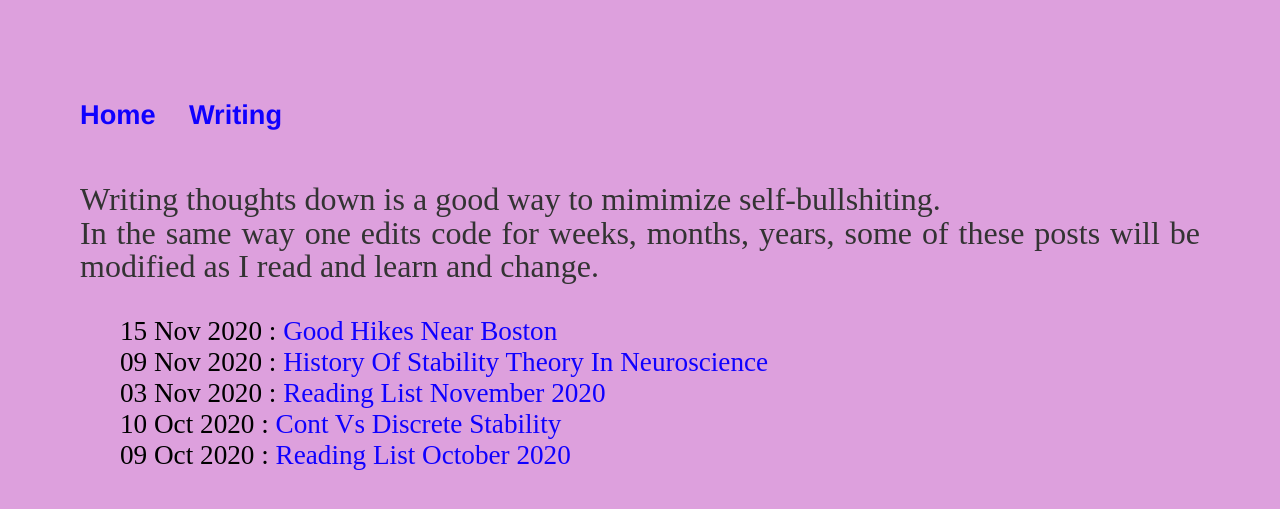
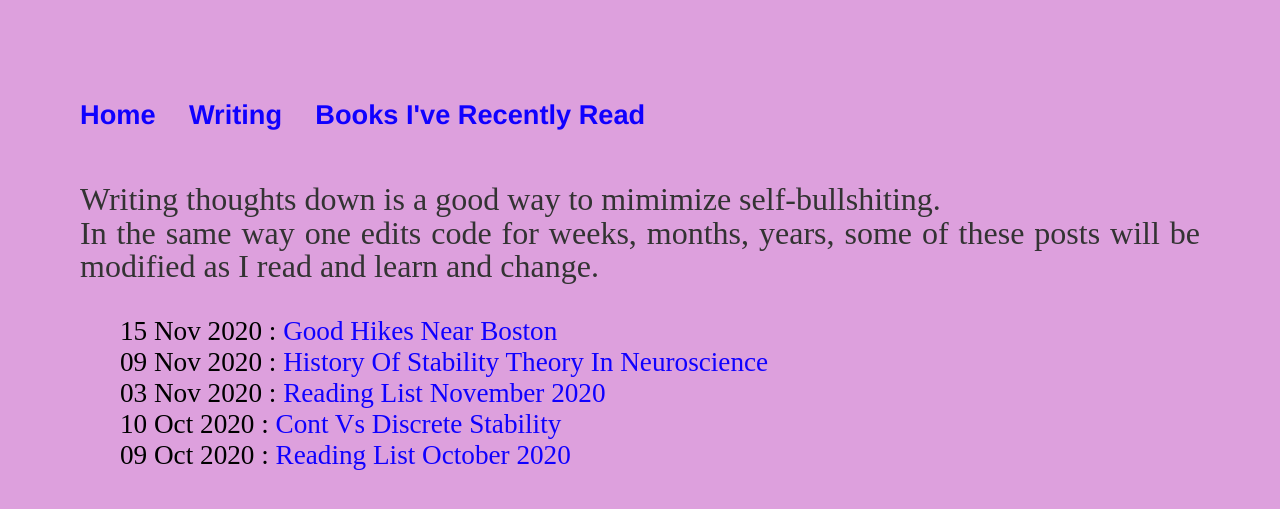
Before and after one commit to kozleo/kozleo.github.io, a Jekyll site: the page built from blog/index.html, in a window 1280 px wide. Shown: the top 509 px of the page. Built offline with Jekyll 4.4.1, drawn with Linux system fonts in a browser that asks for light colours.

Commit message:
Update default.html

```diff
--- a/_layouts/default.html
+++ b/_layouts/default.html
@@ -30,6 +30,7 @@
 	    		<ul>
 	        		<li><a href="/">Home</a></li>
 		        	<li><a href="/blog">Writing</a></li>
+				<li><a href="/books">Books I've Recently Read</a></li>
 
 	    		</ul>
 			</nav>
```
